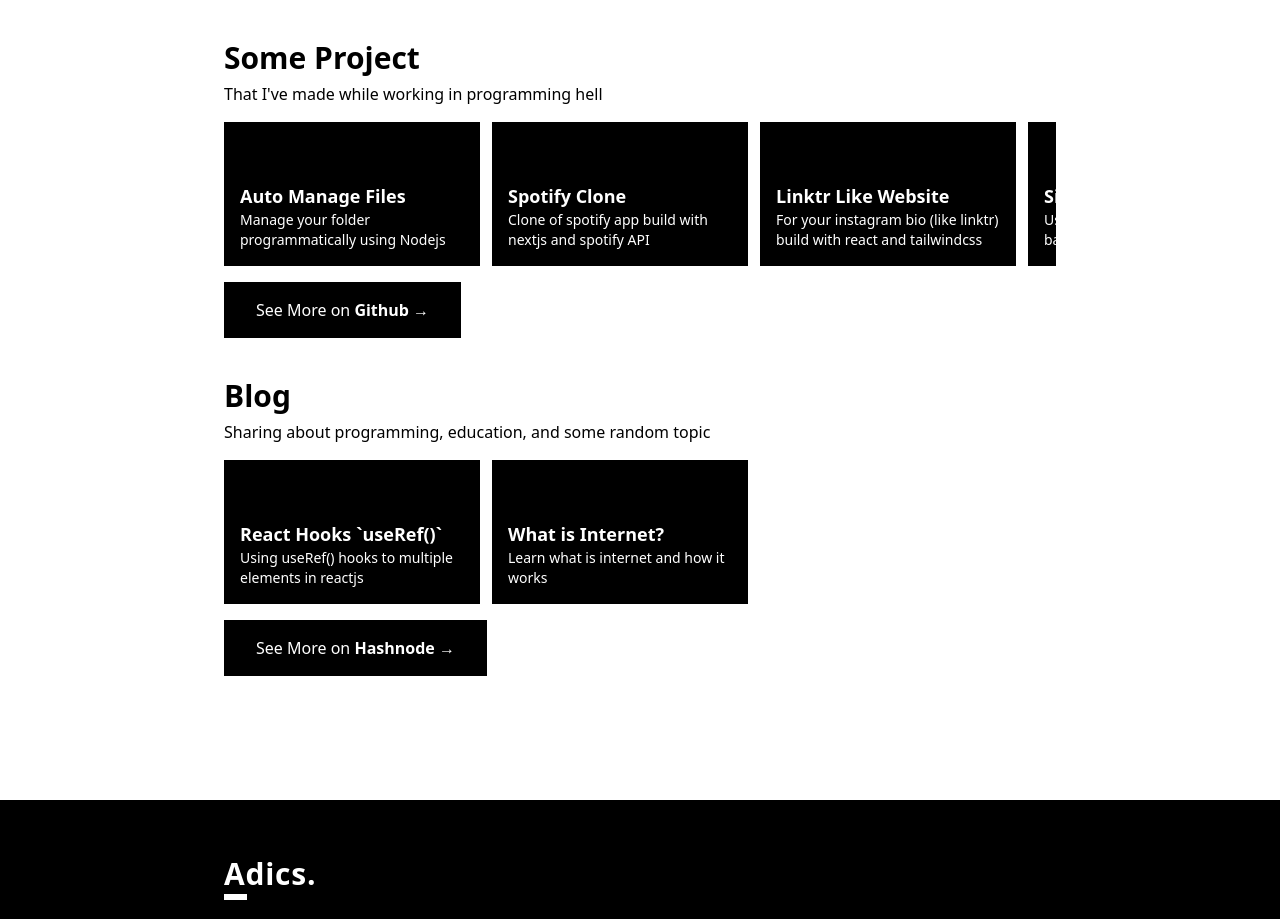
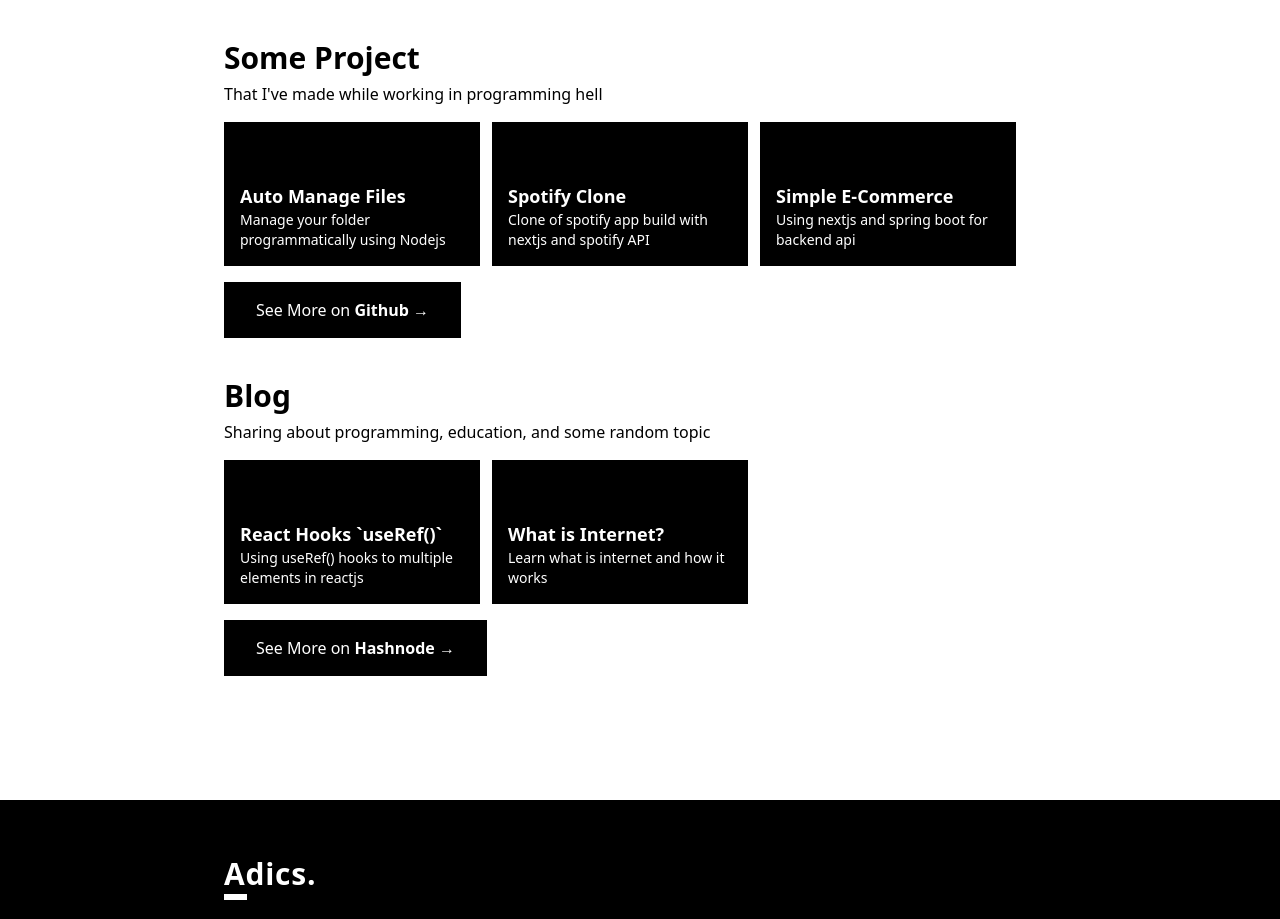
Before and after one commit to AdiCahyaSaputra/personal-portfolio, a React (Vite) app: page / in a window 1280 px wide. Shown: the part 2400-3319 px from the top of the page. Built offline with nearby package versions, Linux system fonts and the light colour scheme.

Commit message:
hapus linktree

```diff
--- a/src/components/section/ProjectSection.tsx
+++ b/src/components/section/ProjectSection.tsx
@@ -5,7 +5,6 @@ const link = {
   web: {
     amf: 'https://auto-manage-files.vercel.app/',
     spotifyClone: 'https://github.com/AdiCahyaSaputra/spotify_clone',
-    linktr: 'https://next-bio-ig.vercel.app/',
     gh: 'https://github.com/AdiCahyaSaputra',
     ecommerce: 'https://toko-online-dc.vercel.app/'
   },
@@ -30,7 +29,6 @@ const ProjectSection: React.FC = () => {
         <div className="space-x-3 overflow-x-auto no-scrollbar flex items-center py-4">
           <ProjectCard link={link.web.amf} project="Auto Manage Files" desc="Manage your folder programmatically using Nodejs" />
           <ProjectCard link={link.web.spotifyClone} project="Spotify Clone" desc="Clone of spotify app build with nextjs and spotify API" />
-          <ProjectCard link={link.web.linktr} project="Linktr Like Website" desc="For your instagram bio (like linktr) build with react and tailwindcss" />
           <ProjectCard link={link.web.ecommerce} project="Simple E-Commerce" desc="Using nextjs and spring boot for backend api" />
         </div>
 
```
